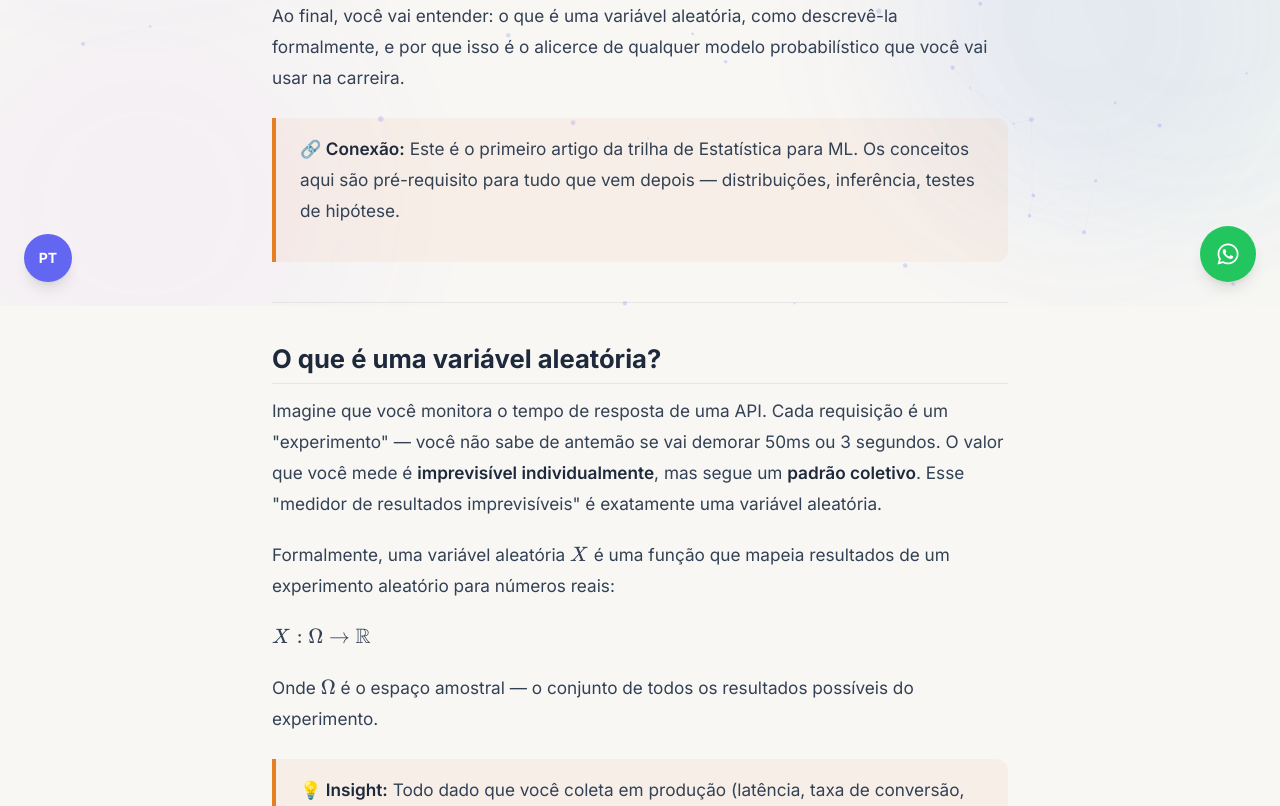
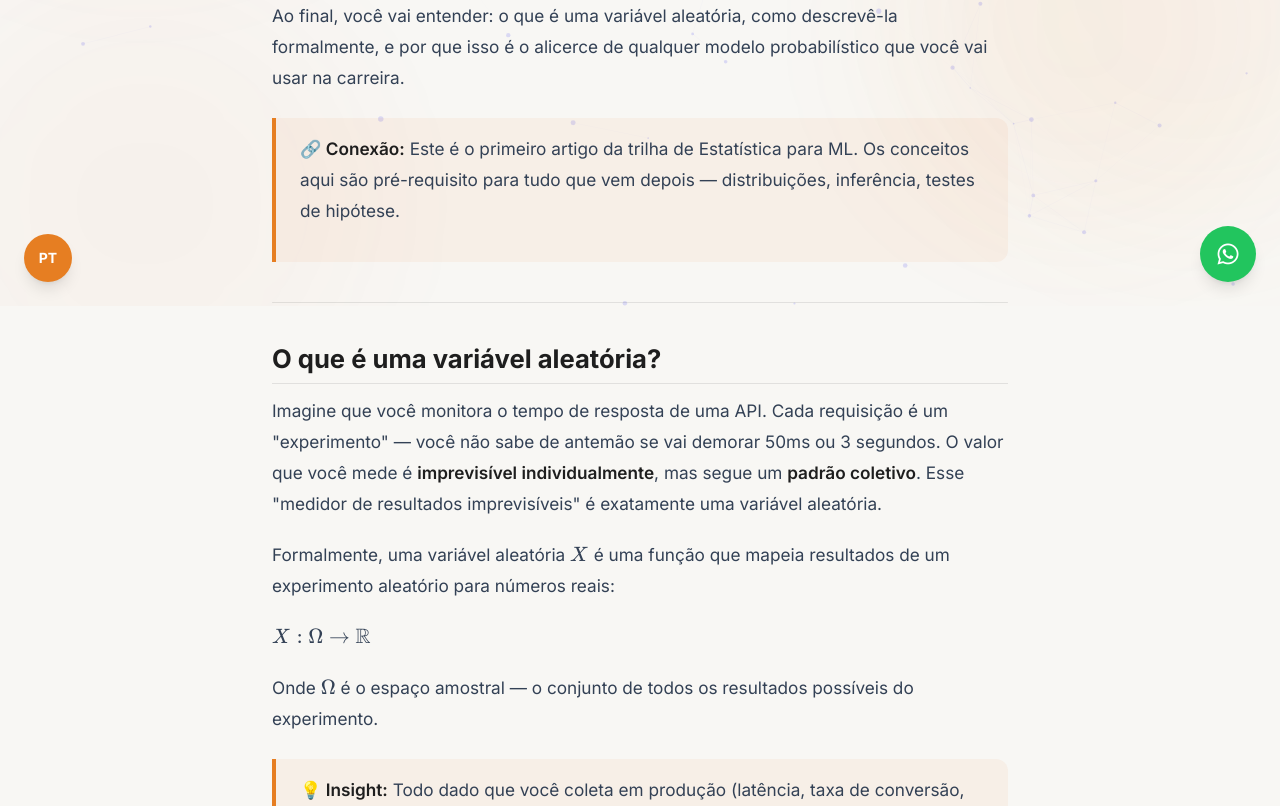
Before and after one commit to eozore/zore-portfolio, a Next.js app in the folder apps/web/: page /1/blog/exemplo in a window 1280 px wide. Shown: the part 494-1300 px from the top of the page. Built offline with nearby package versions, Linux system fonts and the light colour scheme.

Commit message:
fix: corrige paleta de cores para laranja/bege/preto (era indigo/azul)

```diff
--- a/apps/web/src/app/globals.css
+++ b/apps/web/src/app/globals.css
@@ -5,13 +5,13 @@
 :root {
   --bg-deep: #f8f7f4;
   --bg-surface: #ffffff;
-  --primary: #6366f1;
-  --glow: #818cf8;
-  --accent-data: #0891b2;
+  --primary: #e67e22;
+  --glow: #f5a962;
+  --accent-data: #d35400;
   --accent-success: #16a34a;
-  --text-main: #1e293b;
-  --text-muted: #64748b;
-  --border: rgba(100, 116, 139, 0.12);
+  --text-main: #1e1e1e;
+  --text-muted: #6b6b6b;
+  --border: rgba(30, 30, 30, 0.1);
 }
 
 html {
@@ -27,13 +27,13 @@ body {
 }
 
 ::selection {
-  background: rgba(99, 102, 241, 0.2);
-  color: #1e293b;
+  background: rgba(230, 126, 34, 0.2);
+  color: #1e1e1e;
 }
 
 ::-webkit-scrollbar { width: 6px; }
 ::-webkit-scrollbar-track { background: var(--bg-deep); }
-::-webkit-scrollbar-thumb { background: rgba(99,102,241,0.25); border-radius: 3px; }
+::-webkit-scrollbar-thumb { background: rgba(230,126,34,0.3); border-radius: 3px; }
 
 /* =========================================================================
    Glass cards
@@ -63,9 +63,9 @@ body {
   pointer-events: none;
 }
 
-.blob-primary { background: rgba(99, 102, 241, 0.15); }
-.blob-cyan { background: rgba(8, 145, 178, 0.12); }
-.blob-purple { background: rgba(168, 85, 247, 0.1); }
+.blob-primary { background: rgba(230, 126, 34, 0.12); }
+.blob-cyan { background: rgba(245, 169, 98, 0.1); }
+.blob-purple { background: rgba(211, 84, 0, 0.08); }
 
 /* =========================================================================
    Article Typography
@@ -93,17 +93,17 @@ body {
 }
 .article-content code {
   font-family: 'JetBrains Mono', monospace; font-size: 0.85em;
-  background: rgba(99,102,241,0.1); color: var(--glow); padding: 0.15em 0.4em; border-radius: 6px;
+  background: rgba(230,126,34,0.1); color: var(--primary); padding: 0.15em 0.4em; border-radius: 6px;
 }
 .article-content pre code { background: transparent; color: #cdd6f4; padding: 0; font-size: 0.875rem; }
 .article-content table { width: 100%; margin: 1.5rem 0; border-radius: 12px; overflow: hidden; border: 1px solid var(--border); }
-.article-content thead { background: rgba(99,102,241,0.06); }
+.article-content thead { background: rgba(230,126,34,0.06); }
 .article-content th { padding: 0.75rem 1rem; text-align: left; font-weight: 600; color: var(--text-main); }
 .article-content td { padding: 0.65rem 1rem; color: var(--text-muted); border-top: 1px solid rgba(148,163,184,0.06); }
 .article-content hr { border: none; height: 1px; background: var(--border); margin: 2.5rem 0; }
 .article-content .katex-display {
-  margin: 1.5rem 0; padding: 1.25rem; background: rgba(34,211,238,0.04);
-  border-radius: 12px; border: 1px solid rgba(34,211,238,0.1); overflow-x: auto;
+  margin: 1.5rem 0; padding: 1.25rem; background: rgba(230,126,34,0.04);
+  border-radius: 12px; border: 1px solid rgba(230,126,34,0.1); overflow-x: auto;
 }
 .article-content pre .hljs-keyword { color: #cba6f7; }
 .article-content pre .hljs-string { color: #a6e3a1; }
--- a/apps/web/tailwind.config.ts
+++ b/apps/web/tailwind.config.ts
@@ -7,23 +7,23 @@ const config: Config = {
   theme: {
     extend: {
       colors: {
-        // Light mode with glassmorphism
+        // Light mode — paleta éozoré: laranja, bege, preto/cinza
         'bg-deep': '#f8f7f4',
         'bg-surface': '#ffffff',
         'bg-elevated': '#f1f0ed',
-        primary: '#6366f1',
-        glow: '#818cf8',
-        'accent-data': '#0891b2',
+        primary: '#e67e22',
+        glow: '#f5a962',
+        'accent-data': '#d35400',
         'accent-success': '#16a34a',
         'accent-warn': '#d97706',
-        'text-main': '#1e293b',
-        'text-muted': '#64748b',
-        border: 'rgba(100,116,139,0.12)',
+        'text-main': '#1e1e1e',
+        'text-muted': '#6b6b6b',
+        border: 'rgba(30,30,30,0.1)',
         // Fallbacks
         secondary: '#ffffff',
         accent: '#f5a962',
         background: '#f8f7f4',
-        'text-light': '#64748b',
+        'text-light': '#6b6b6b',
       },
       fontFamily: {
         sans: ['var(--font-inter)', 'Inter', 'sans-serif'],
@@ -37,9 +37,9 @@ const config: Config = {
         container: '1140px',
       },
       boxShadow: {
-        glow: '0 0 20px rgba(99,102,241,0.3)',
-        'glow-sm': '0 0 10px rgba(99,102,241,0.2)',
-        'glow-cyan': '0 0 20px rgba(34,211,238,0.3)',
+        glow: '0 0 20px rgba(230,126,34,0.3)',
+        'glow-sm': '0 0 10px rgba(230,126,34,0.2)',
+        'glow-cyan': '0 0 20px rgba(245,169,98,0.3)',
       },
       animation: {
         'pulse-slow': 'pulse 4s cubic-bezier(0.4, 0, 0.6, 1) infinite',
@@ -49,8 +49,8 @@ const config: Config = {
       },
       keyframes: {
         'glow-border': {
-          '0%': { borderColor: 'rgba(99,102,241,0.15)' },
-          '100%': { borderColor: 'rgba(99,102,241,0.4)' },
+          '0%': { borderColor: 'rgba(230,126,34,0.15)' },
+          '100%': { borderColor: 'rgba(230,126,34,0.4)' },
         },
         blink: {
           '0%, 100%': { opacity: '1' },
```
